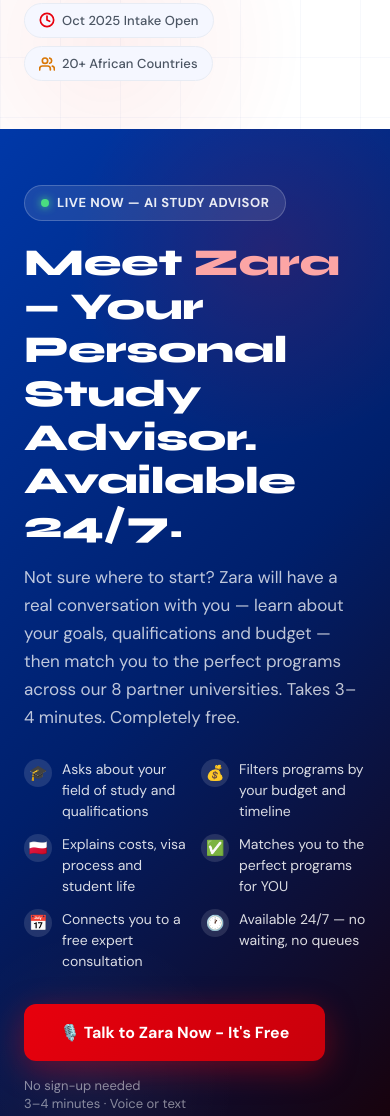
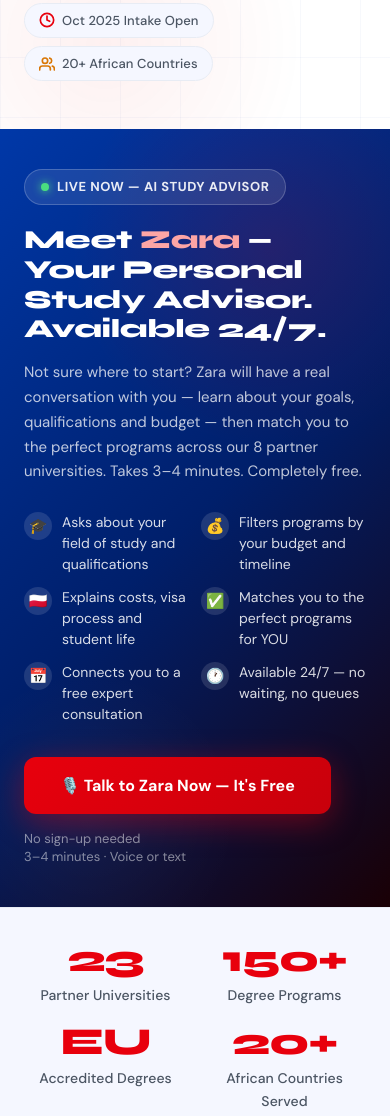
Before and after one commit to MakoPash/AfroPol-Nexus, a plain HTML site: page index.html in a window 390 px wide. Shown: the part 1155-2271 px from the top of the page. Drawn offline with Linux system fonts and the light colour scheme.

Commit message:
Update index.html

```diff
--- a/index.html
+++ b/index.html
@@ -564,6 +564,7 @@ footer{background:#fff;border-top:1px solid var(--card-border);padding:56px 0 0}
 @media(max-width:768px){
   .nav-links{display:none}
   .nav-actions .btn-primary{display:none}
+  #nav-zara-btn{display:none}
   .hamburger{display:flex}
   .hero h1{font-size:36px}
   .hero-inner{grid-template-columns:1fr}
@@ -617,7 +618,7 @@ footer{background:#fff;border-top:1px solid var(--card-border);padding:56px 0 0}
       </ul>
       <div class="nav-actions">
         <span class="nav-signin" onclick="navigate('#login')" id="nav-signin-btn">Sign In</span>
-        <button onclick="aiOpenModal()" style="background:linear-gradient(135deg,#0038A8,#1a4fd8);color:#fff;border:none;padding:10px 18px;border-radius:10px;font-family:'DM Sans',sans-serif;font-size:13.5px;font-weight:700;cursor:pointer;display:inline-flex;align-items:center;gap:7px;transition:all 0.3s;">🎙️ Talk to Zara</button>
+        <button id="nav-zara-btn" onclick="aiOpenModal()" style="background:linear-gradient(135deg,#0038A8,#1a4fd8);color:#fff;border:none;padding:10px 18px;border-radius:10px;font-family:'DM Sans',sans-serif;font-size:13.5px;font-weight:700;cursor:pointer;display:inline-flex;align-items:center;gap:7px;transition:all 0.3s;">🎙️ Talk to Zara</button>
         <button class="btn-primary btn-sm" onclick="navigate('#search')">Get Started →</button>
         <button class="hamburger" id="hamburger-btn" onclick="toggleMobileMenu()">
           <span></span><span></span><span></span>
@@ -633,7 +634,8 @@ footer{background:#fff;border-top:1px solid var(--card-border);padding:56px 0 0}
   <a onclick="navigate('#search');closeMobileMenu()">🔍 Find Programs</a>
   <a onclick="navigate('#book-call');closeMobileMenu()">📞 Book a Call</a>
   <a onclick="navigate('#login');closeMobileMenu()" id="mobile-signin">Sign In</a>
-  <button class="btn-primary mt-16" onclick="navigate('#search');closeMobileMenu()" style="width:100%;justify-content:center">Get Started →</button>
+  <button onclick="aiOpenModal();closeMobileMenu()" style="width:100%;background:linear-gradient(135deg,#0038A8,#1a4fd8);color:#fff;border:none;padding:14px;border-radius:10px;font-family:'DM Sans',sans-serif;font-size:15px;font-weight:700;cursor:pointer;display:flex;align-items:center;justify-content:center;gap:8px;margin-top:8px;">🎙️ Talk to Zara — AI Advisor</button>
+  <button class="btn-primary mt-8" onclick="navigate('#search');closeMobileMenu()" style="width:100%;justify-content:center">Get Started →</button>
 </div>
 
 <!-- =================== PAGE: HOME =================== -->
@@ -830,7 +832,7 @@ footer{background:#fff;border-top:1px solid var(--card-border);padding:56px 0 0}
           </div>
           <div style="display:flex;align-items:center;gap:16px;flex-wrap:wrap">
             <button onclick="aiOpenModal()" style="background:linear-gradient(135deg,#E8000D,#c8000b);color:#fff;border:none;padding:18px 36px;border-radius:12px;font-family:'DM Sans',sans-serif;font-size:16px;font-weight:800;cursor:pointer;display:flex;align-items:center;gap:10px;box-shadow:0 8px 32px rgba(232,0,13,0.4);transition:all 0.3s;" onmouseover="this.style.transform='translateY(-3px)'" onmouseout="this.style.transform=''">
-              🎙️ Talk to Zara Now - It's Free
+              🎙️ Talk to Zara Now — It's Free
             </button>
             <div style="color:rgba(255,255,255,0.5);font-size:13px;line-height:1.4">No sign-up needed<br>3–4 minutes · Voice or text</div>
           </div>
@@ -3250,8 +3252,9 @@ setTimeout(() => {
     }
     #ai-modal-overlay.open { display: flex; }
     #ai-modal {
-      background: #fff; border-radius: 24px; width: 100%; max-width: 500px; margin: 20px;
+      background: #fff; border-radius: 24px; width: 100%; max-width: 500px; margin: 16px;
       overflow: hidden; box-shadow: 0 24px 80px rgba(0,0,0,0.3); font-family: 'DM Sans', sans-serif;
+      display: flex; flex-direction: column; max-height: calc(100vh - 32px);
     }
     #ai-modal-header {
       background: linear-gradient(135deg, #0038A8 0%, #E8000D 100%);
@@ -3269,7 +3272,7 @@ setTimeout(() => {
       cursor: pointer; display: flex; align-items: center; justify-content: center; transition: background 0.2s;
     }
     #ai-close-btn:hover { background: rgba(255,255,255,0.35); }
-    #ai-modal-body { padding: 28px; }
+    #ai-modal-body { padding: 28px; overflow-y: auto; -webkit-overflow-scrolling: touch; flex: 1; }
     .ai-steps { display: flex; gap: 6px; margin-bottom: 24px; align-items: center; }
     .ai-step { flex: 1; height: 4px; border-radius: 4px; background: #E5E7EB; transition: background 0.4s; }
     .ai-step.done { background: #0038A8; }
@@ -3325,12 +3328,20 @@ setTimeout(() => {
     @media (max-width: 480px) {
       #ai-agent-fab { bottom: 20px; right: 16px; }
       #ai-agent-bubble { font-size: 13.5px; padding: 12px 18px; }
-      #ai-modal { margin: 12px; border-radius: 18px; }
+      #ai-modal { margin: 0; border-radius: 20px 20px 0 0; max-height: 92vh; }
+      #ai-modal-overlay { align-items: flex-end; }
+      #ai-modal-body { padding: 20px; }
       .ai-field-row { grid-template-columns: 1fr; }
+      .ai-how-list { padding: 12px; }
+      #ai-modal-header { padding: 20px 20px 16px; }
+      #ai-modal-header h2 { font-size: 18px; }
     }
     @media (max-width: 900px) {
-      #ai-advisor-section > .container > div { grid-template-columns: 1fr !important; }
+      #ai-advisor-section > .container > div { grid-template-columns: 1fr !important; gap: 24px !important; }
       #ai-advisor-section > .container > div > div:last-child { display: none; }
+      #ai-advisor-section h2 { font-size: 26px !important; }
+      #ai-advisor-section p { font-size: 15px !important; }
+      #ai-advisor-section .container { padding-top: 40px !important; padding-bottom: 40px !important; }
     }
   `;
   document.head.appendChild(style);
```
